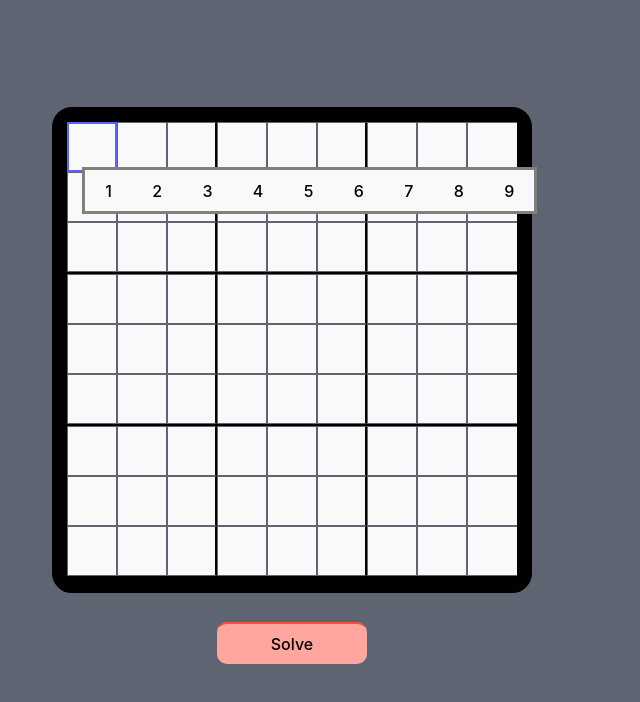
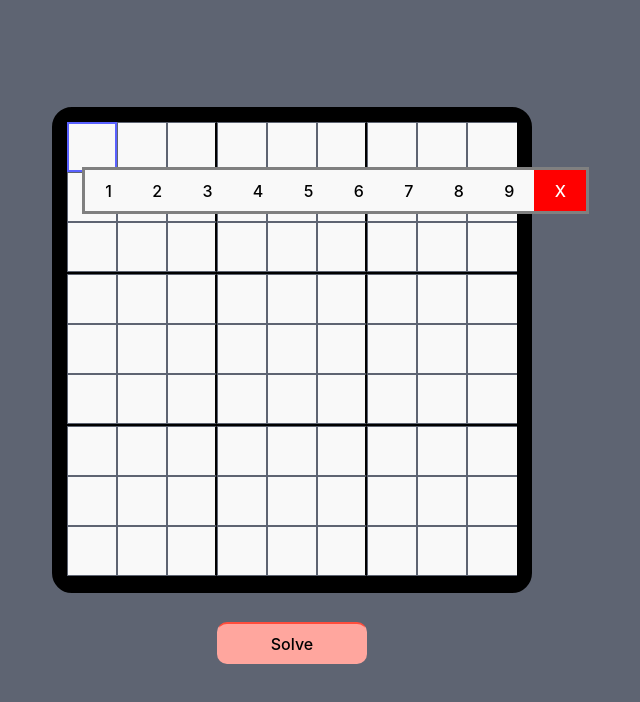
Before and after one commit to im-tower/react-sudoku-solver, a React (Vite) app: page / in a window 1280 px wide. Both pictures are taken after a click on the button 440 px from the left and 147 px from the top of the page. Shown: the top 702 px of the page, without its empty margins (348-988 px from the left). Built offline with nearby package versions, Linux system fonts and the light colour scheme.

Commit message:
numbers grid deleted button

```diff
--- a/src/components/GameBoard.jsx
+++ b/src/components/GameBoard.jsx
@@ -114,6 +114,7 @@ export default function GameBoard({board, setBoard}){
                 {
                     validNumbers.map((available, index) => <button onClick={() => onGridNumberClick(index+1)} key={index+1} disabled={!available}>{index+1}</button>)
                 }
+                <button onClick={() => onGridNumberClick("")} style={{backgroundColor: 'red', color: 'white'}}>X</button>
             </div>
         </div>
     );
```
